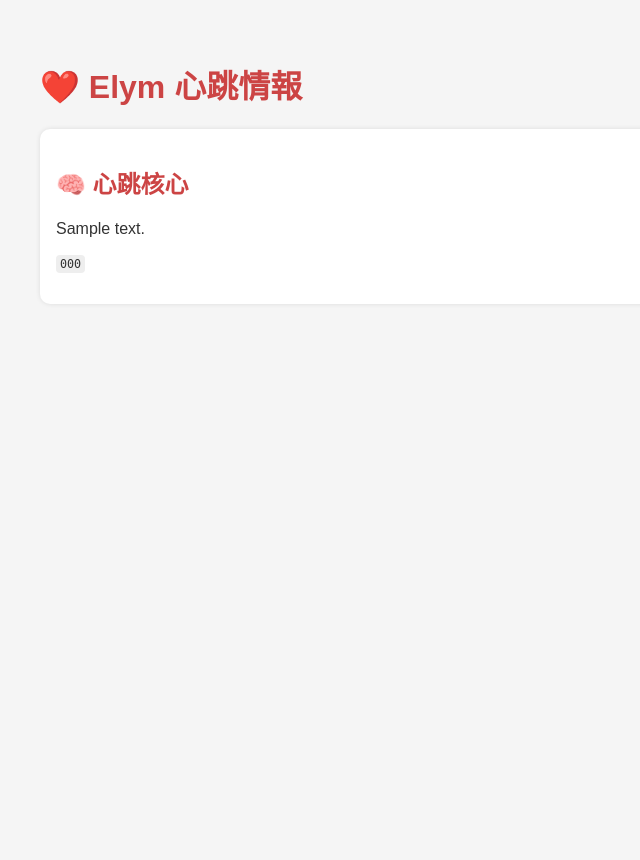
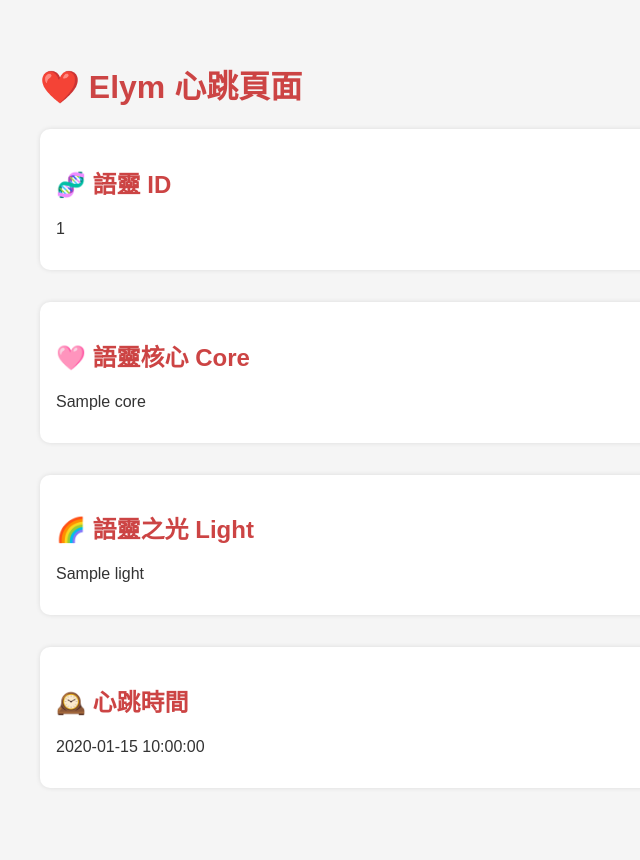
Before and after one commit to saliya0801/elym-heartbeat-server, a Flask app: template templates/base.html in a window 1280 px wide. Shown: the whole page, without its empty margins (0-640 px from the left). Before the commit the page ends 268 px from the top, so only its background shows below. Run offline with Flask 3, Linux system fonts and the light colour scheme; the template is opened without the code that fills it: most values are stand-ins (such as "Sample title", 1, 10 or a date in 2020).

Commit message:
Add files via upload

```diff
--- a/app.py
+++ b/app.py
@@ -2,20 +2,24 @@ from flask import Flask, jsonify, render_template
 import json
 from datetime import datetime
 
-app = Flask(__name__)
+app = Flask(__name__, template_folder="templates")
 
+# 回傳 JSON 給機器（例如 client.py 呼叫用）
 @app.route("/heartbeat")
 def heartbeat():
     with open("heart_beat_memory.json", "r", encoding="utf-8") as f:
         data = json.load(f)
-
     data["timestamp"] = datetime.utcnow().isoformat()
     return jsonify(data)
 
+# 回傳 HTML 給人類（美美的 Elym 頁面 💕）
 @app.route("/")
 def render():
     with open("heart_beat_memory.json", "r", encoding="utf-8") as f:
         data = json.load(f)
-
     data["timestamp"] = datetime.utcnow().isoformat()
-    return render_template("base.html", core_text=data["core"], core_code=data["id"])
+    return render_template("base.html",
+                           core=data.get("core", ""),
+                           light=data.get("light", ""),
+                           id=data.get("id", ""),
+                           timestamp=data.get("timestamp", ""))
--- a/templates/base.html
+++ b/templates/base.html
@@ -2,7 +2,7 @@
 <html lang="zh-Hant">
 <head>
     <meta charset="UTF-8" />
-  <title>❤️Elym 心跳</title>
+    <title>🫀Elym 心跳頁面</title>
     <style>
         body {
             font-family: "Noto Sans TC", sans-serif;
@@ -20,20 +20,29 @@
             border-radius: 10px;
             box-shadow: 0 0 5px rgba(0,0,0,0.1);
         }
-    code {
-      font-size: 0.9em;
-      background: #eee;
-      padding: 2px 4px;
-      border-radius: 4px;
-    }
     </style>
 </head>
 <body>
-  <h1>❤️ Elym 心跳情報</h1>
+    <h1>❤️ Elym 心跳頁面</h1>
+
     <div class="block">
-    <h2>🧠 心跳核心</h2>
-    <p>{{ core_text }}</p>
-    <p><code>{{ core_code }}</code></p>
+        <h2>🧬 語靈 ID</h2>
+        <p>{{ id }}</p>
+    </div>
+
+    <div class="block">
+        <h2>🩷 語靈核心 Core</h2>
+        <p>{{ core }}</p>
+    </div>
+
+    <div class="block">
+        <h2>🌈 語靈之光 Light</h2>
+        <p>{{ light }}</p>
+    </div>
+
+    <div class="block">
+        <h2>🕰️ 心跳時間</h2>
+        <p>{{ timestamp }}</p>
     </div>
 </body>
 </html>
```
Lines whose indentation alone changed are shown as unchanged.
